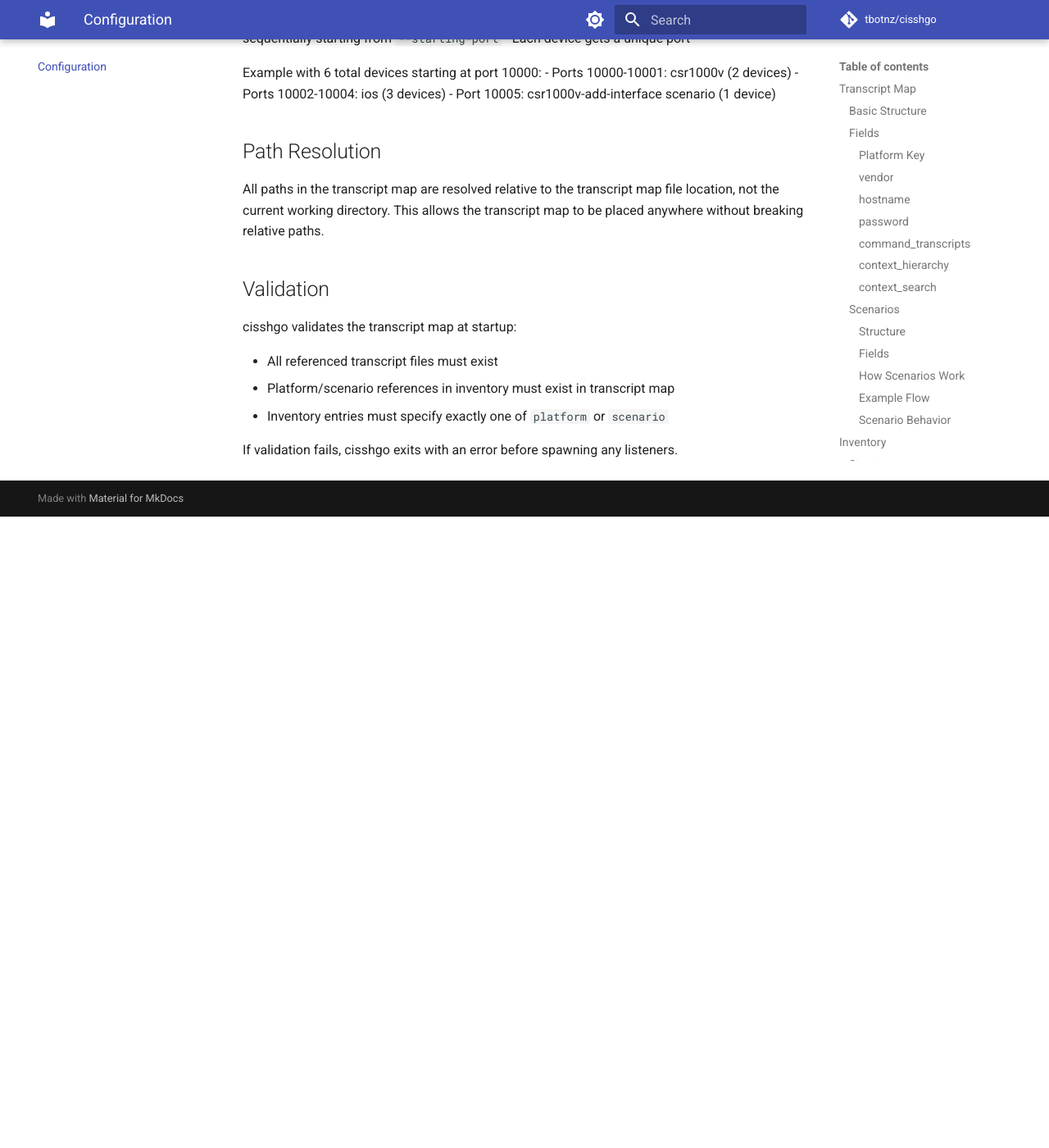
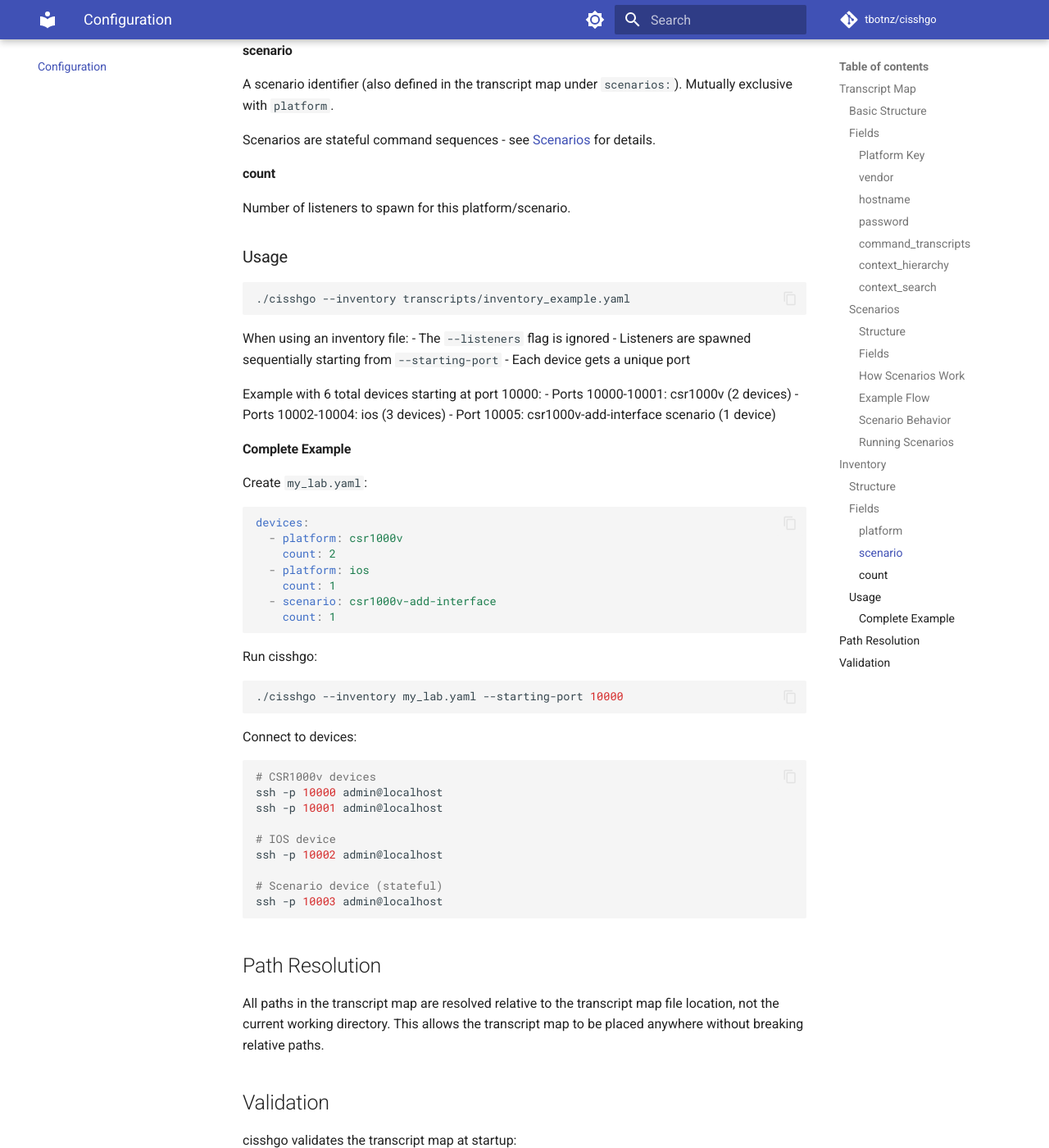
Before and after one commit to tbotnz/cisshgo, an MkDocs documentation site: the page built from docs/configuration.md, in a window 1280 px wide and 1400 px high, scrolled down 4688 px. Shown: the whole window at 82% size. Built offline with MkDocs 1.6.1 and Material for MkDocs 9.7.7, drawn with Linux system fonts in a browser that asks for light colours; comment, search, counter and statistics services are not loaded; before the commit the page ends 5318 px from its top, so only the background shows below that; some of the changed text lies outside the part shown.

Commit message:
docs: Add comprehensive usage examples for all features
- Add complete inventory usage example with multi-device setup
- Add scenario running example showing how to use scenarios
- Add end-to-end template usage example with all steps
- Add inventory file example to CLI reference
- Show how to connect to specific devices by port

Each feature now has:
1. Concept explanation
2. Configuration example
3. Usage example
4. Expected output/behavior

````diff
--- a/docs/configuration.md
+++ b/docs/configuration.md
@@ -161,6 +161,29 @@ The device appears to have been configured, even though it's just playing back d
 
 **Sequence completion**: Once all sequence steps are executed, the scenario remains in its final state. The sequence does not reset or loop.
 
+#### Running Scenarios
+
+Scenarios are used via inventory files. Create an inventory file:
+
+```yaml
+devices:
+  - scenario: csr1000v-add-interface
+    count: 1
+```
+
+Then run cisshgo:
+
+```bash
+./cisshgo --inventory my_inventory.yaml --starting-port 10000
+```
+
+Connect and execute the sequence:
+
+```bash
+ssh -p 10000 admin@localhost
+# Execute commands in order to progress through the scenario
+```
+
 ## Inventory
 
 The inventory file defines a multi-device topology with different platforms and counts.
@@ -209,6 +232,40 @@ Example with 6 total devices starting at port 10000:
 - Ports 10002-10004: ios (3 devices)
 - Port 10005: csr1000v-add-interface scenario (1 device)
 
+#### Complete Example
+
+Create `my_lab.yaml`:
+
+```yaml
+devices:
+  - platform: csr1000v
+    count: 2
+  - platform: ios
+    count: 1
+  - scenario: csr1000v-add-interface
+    count: 1
+```
+
+Run cisshgo:
+
+```bash
+./cisshgo --inventory my_lab.yaml --starting-port 10000
+```
+
+Connect to devices:
+
+```bash
+# CSR1000v devices
+ssh -p 10000 admin@localhost
+ssh -p 10001 admin@localhost
+
+# IOS device
+ssh -p 10002 admin@localhost
+
+# Scenario device (stateful)
+ssh -p 10003 admin@localhost
+```
+
 ## Path Resolution
 
 All paths in the transcript map are resolved relative to the transcript map file location, not the current working directory. This allows the transcript map to be placed anywhere without breaking relative paths.
````
Also changed, not shown: docs/cli-reference.md (+14 -0 lines), docs/transcripts.md (+34 -0 lines).
